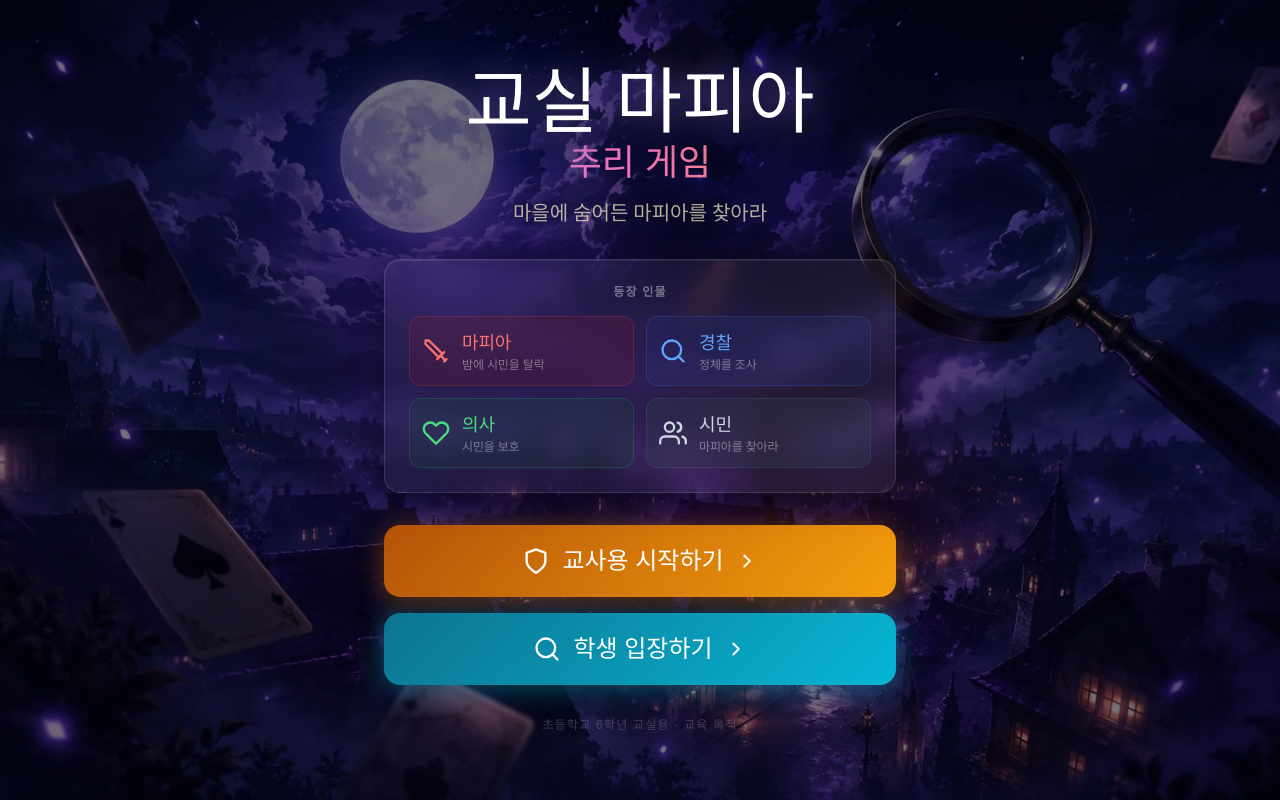
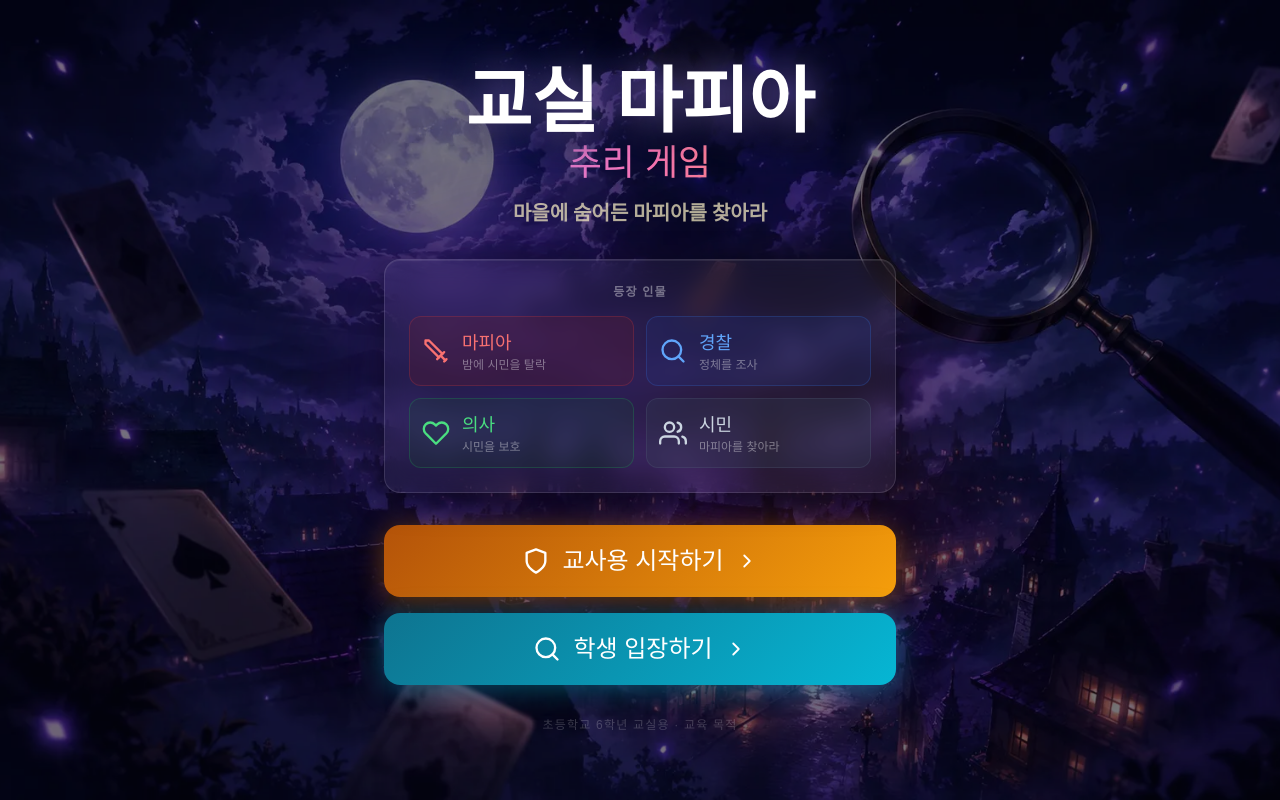
Before and after one commit to bumsoo0917-bot/mafia-classroom-game, a Next.js app: page / in a window 1280 px wide. Built offline with nearby package versions, Linux system fonts and the light colour scheme.

Commit message:
Apply classroom mafia font styling

```diff
--- a/src/app/globals.css
+++ b/src/app/globals.css
@@ -2,7 +2,7 @@
 @tailwind components;
 @tailwind utilities;
 
-@import url('https://fonts.googleapis.com/css2?family=Black+Han+Sans&family=Noto+Sans+KR:wght@400;700;900&family=Song+Myung&display=swap');
+@import url('https://fonts.googleapis.com/css2?family=Black+Han+Sans&family=Hahmlet:wght@400;600;700;900&family=Noto+Sans+KR:wght@400;700;900&display=swap');
 
 :root {
   --foreground-rgb: 255, 255, 255;
@@ -12,7 +12,7 @@ body {
   color: rgb(var(--foreground-rgb));
   font-family: 'Noto Sans KR', sans-serif;
   min-height: 100vh;
-  letter-spacing: -0.01em;
+  letter-spacing: 0;
   background-color: #080818;
 }
 
--- a/src/app/page.tsx
+++ b/src/app/page.tsx
@@ -34,7 +34,8 @@ export default function Home() {
             <h1
               className="text-6xl md:text-7xl text-white leading-tight"
               style={{
-                fontFamily: '"Song Myung", "Black Han Sans", serif',
+                fontFamily: '"Hahmlet", "Black Han Sans", serif',
+                fontWeight: 900,
                 letterSpacing: 0,
                 textShadow: '0 0 34px rgba(167,139,250,0.62), 0 8px 28px rgba(0,0,0,0.72)',
               }}
@@ -56,7 +57,7 @@ export default function Home() {
           </div>
           <p
             className="text-amber-100/70 text-lg md:text-xl font-medium"
-            style={{ fontFamily: '"Song Myung", serif', letterSpacing: 0 }}
+            style={{ fontFamily: '"Hahmlet", serif', fontWeight: 600, letterSpacing: 0 }}
           >
             마을에 숨어든 마피아를 찾아라
           </p>
--- a/src/app/student/room/[roomId]/page.tsx
+++ b/src/app/student/room/[roomId]/page.tsx
@@ -222,13 +222,13 @@ export default function StudentRoomPage() {
           <div className="w-full max-w-2xl game-card bg-amber-500/20 border-2 border-amber-400 text-center space-y-6 animate-pulse-glow">
             <p
               className="text-4xl md:text-5xl text-amber-100 text-glow-white"
-              style={{ fontFamily: '"Song Myung", serif', letterSpacing: 0 }}
+              style={{ fontFamily: '"Hahmlet", serif', fontWeight: 700, letterSpacing: 0 }}
             >
               밤이 내려앉았습니다.
             </p>
             <div
               className="space-y-5 text-xl md:text-2xl text-white/85 leading-relaxed text-balance"
-              style={{ fontFamily: '"Song Myung", serif', letterSpacing: 0 }}
+              style={{ fontFamily: '"Hahmlet", serif', fontWeight: 600, letterSpacing: 0 }}
             >
               <p>
                 평화롭던 {room.roomName} 마을에 이상한 소문이 퍼졌습니다.<br />
```
